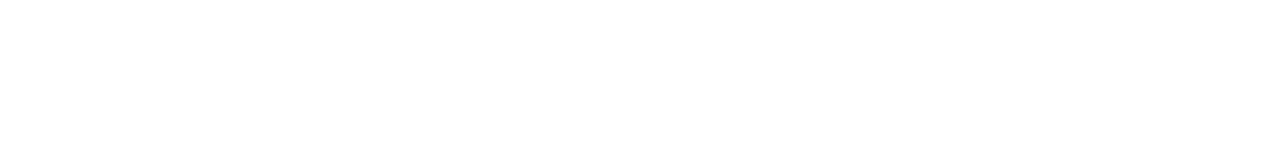
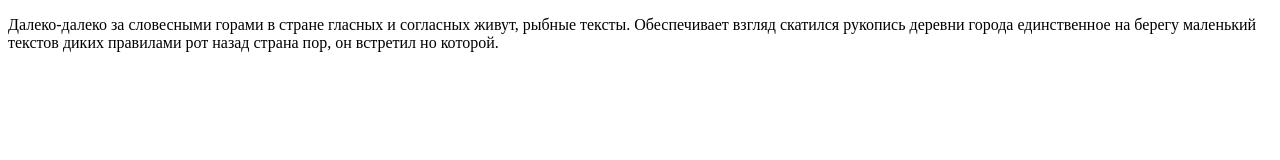
Before and after one commit to igorbarn/fullproject, a plain HTML site: page index.html in a window 1280 px wide. Drawn offline with Linux system fonts and the light colour scheme.

Commit message:
igor_r@yandex.ru Igor

```diff
--- a/index.html
+++ b/index.html
@@ -3,9 +3,9 @@
 <head>
     <meta charset="UTF-8">
     <meta name="viewport" content="width=device-width, initial-scale=1.0">
-    <title>Document</title>
+    <title>Второй пользователь</title>
 </head>
 <body>
-
+    <p>Далеко-далеко за словесными горами в стране гласных и согласных живут, рыбные тексты. Обеспечивает взгляд скатился рукопись деревни города единственное на берегу маленький текстов диких правилами рот назад страна пор, он встретил но которой.</p>
 </body>
 </html>
```
